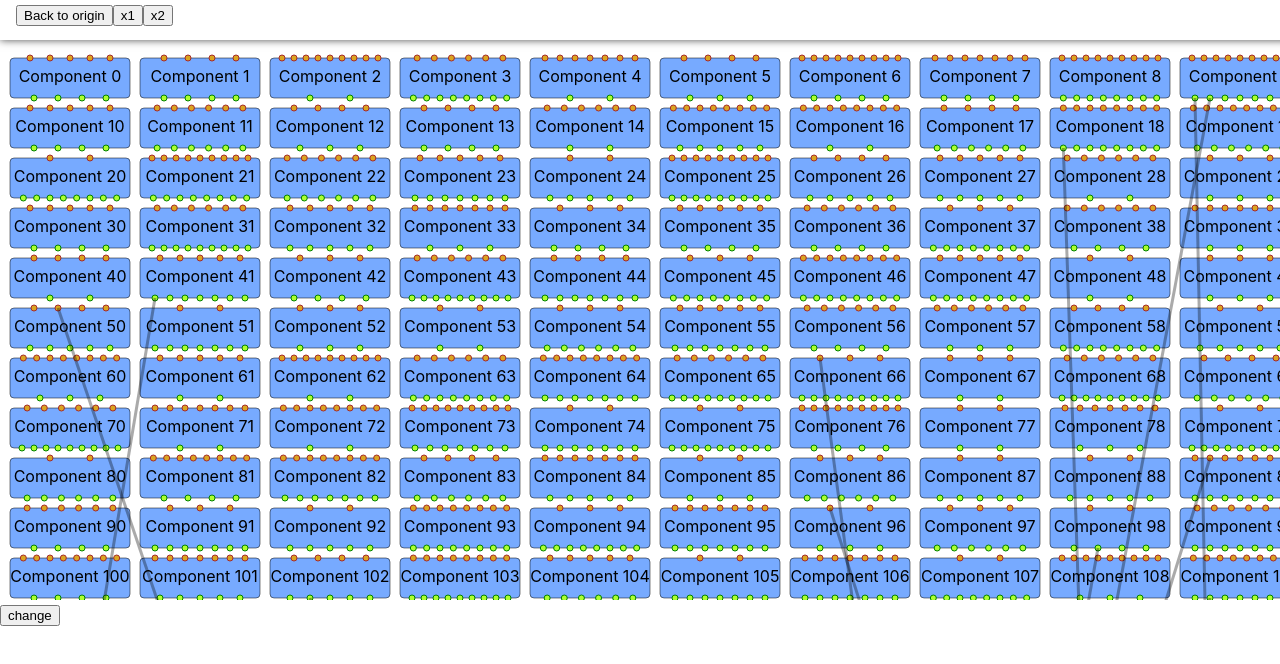
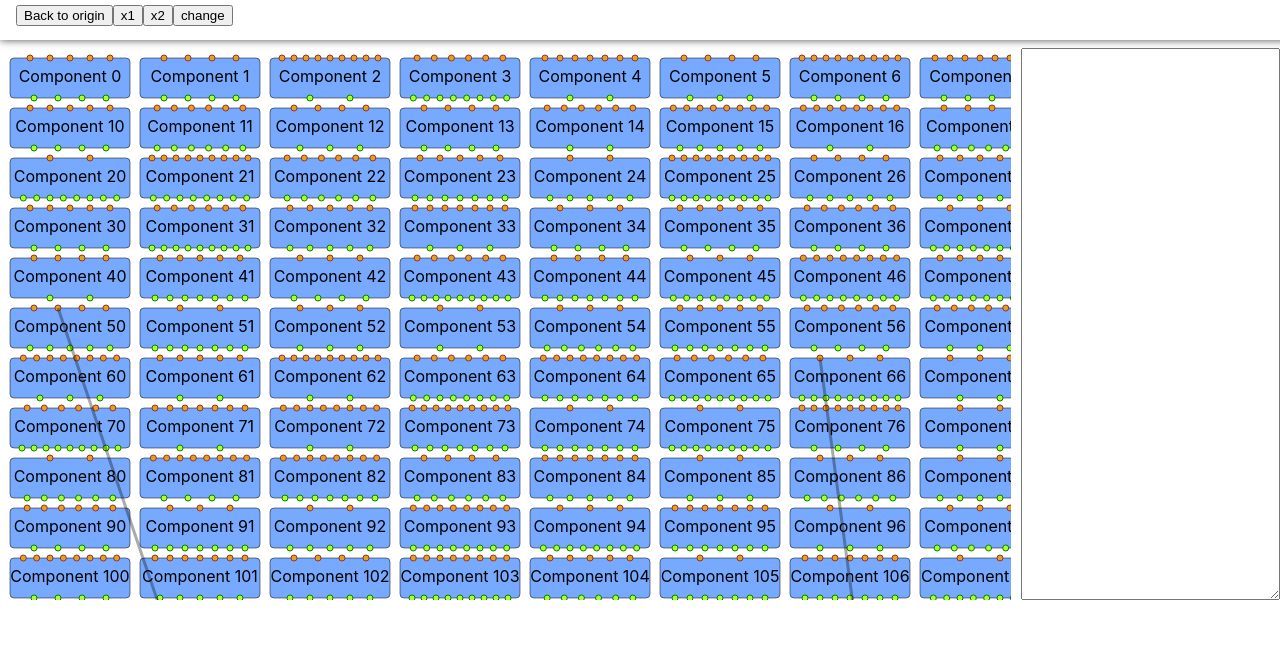
Before and after one commit to xuhongxu96/editflow, a React (Create React App) app: page / in a window 1280 px wide. Shown: the top 664 px of the page. Built offline with nearby package versions, Linux system fonts and the light colour scheme.

Commit message:
Refactor hooks.

```diff
--- a/src/App.tsx
+++ b/src/App.tsx
@@ -1,7 +1,7 @@
 import React, { useState } from 'react';
 import { Canvas } from 'components/Canvas';
 import { Flow, NodeMap, EdgeMap } from 'models/Flow';
-import { FlowProvider } from 'contexts/FlowContext';
+import { FlowProvider, useFlowState } from 'contexts/FlowContext';
 import { Toolbar } from 'components/Toolbar';
 import { CanvasStyleProvider } from 'contexts/CanvasStyleContext';
 
@@ -12,7 +12,7 @@ const RowSize = 10;
 const OffsetX = 0;
 const OffsetY = 48;
 const NodeCount = 1000;
-const EdgeCount = 100;
+const EdgeCount = 50;
 
 const generatePorts = (namePrefix: string, n: number) => {
   return Array.from(Array(n).keys()).map((_, i) => ({
@@ -55,16 +55,22 @@ const genFlow = (): Flow => {
 
 const App: React.FC = () => {
   const [flow, setFlow] = useState(genFlow());
+  const [flowState, dispatch] = useFlowState(flow);
 
   return (
-    <div className='App'>
+    <div className='App' style={{ display: 'flex' }}>
       <CanvasStyleProvider>
-        <FlowProvider flow={flow} onFlowChanged={o => console.log(JSON.stringify(o.nodes['node-0']?.layout))}>
-          <Canvas width='100%' height='600' />
-          <Toolbar />
+        <FlowProvider flowState={flowState} dispatch={dispatch}>
+          <Canvas width='80%' height='600' />
+          <Toolbar>
+            <button onClick={() => { setFlow(genFlow()) }}>change</button>
+          </Toolbar>
         </FlowProvider>
       </CanvasStyleProvider>
-      <button onClick={() => { setFlow(genFlow()) }}>change</button>
+
+      <textarea readOnly style={{ width: '20%', marginTop: 48, marginLeft: 10 }} value={
+        ''
+      } />
     </div >
   );
 }
--- a/src/components/Canvas.tsx
+++ b/src/components/Canvas.tsx
@@ -1,11 +1,11 @@
-import React, { useEffect, useMemo, useRef } from 'react';
+import React, { useEffect, useMemo, useRef, useCallback } from 'react';
 import { Node } from './Node';
 import { useClientSize } from 'hooks/useClientSize';
-import { useFlowDispatch, useFlow, useMovingNode, useUpdateVisibleNodes, useUpdateViewOffsetByDelta, useResizingNode } from 'contexts/FlowContext';
+import { useFlowDispatch, useFlow, useUpdateVisibleNodes, useUpdateViewOffsetByDelta, useMovingAndResizingNode, useSelectableNodeAndEdge } from 'contexts/FlowContext';
 import * as Flow from 'models/Flow';
-import { useEventListener } from 'hooks';
 import { Edge } from './Edge';
 import { EdgeState } from 'models/FlowState';
+import { HandleDirection } from './HandleBox';
 
 export interface CanvasProps {
     width: string | number;
@@ -22,23 +22,9 @@ export const Canvas: React.FC<CanvasProps> = (props) => {
     useEffect(() => dispatch({ type: 'updateClientSize', clientSize: rootClientSize }), [rootClientSize, dispatch]);
 
     useUpdateVisibleNodes();
-    useEventListener('mousedown', () => {
-        dispatch({ type: 'unselectAllNodes' });
-        dispatch({ type: 'unselectAllEdges' });
-    });
-    useEffect(() => {
-        dispatch({
-            type: 'setSelectEdges',
-            ids: Array.from(Array.from(flow.selectedNodeIds.keys())
-                .reduce((p, nodeId) => {
-                    flow.nodeEdgeMap.get(nodeId)?.forEach(i => p.add(i));
-                    return p;
-                }, new Set<string>()).keys())
-        });
-    }, [flow.nodeEdgeMap, flow.selectedNodeIds, dispatch])
+    useSelectableNodeAndEdge();
 
-    const { startMovingNode, onMovingNode } = useMovingNode();
-    const { startResizingNode, onResizingNode } = useResizingNode();
+    const { startMovingNode, onMovingNode, startResizingNode, onResizingNode } = useMovingAndResizingNode();
     const updateViewOffsetByDelta = useUpdateViewOffsetByDelta();
 
     useEffect(() => dispatch({ type: 'updateNewlyVisibleEdges', nodeIds: flow.newlyVisibleNodeIds }),
@@ -46,6 +32,47 @@ export const Canvas: React.FC<CanvasProps> = (props) => {
 
     useEffect(() => dispatch({ type: 'updateVisibleEdges', nodeIds: Array.from(flow.visibleNodeIds.keys()) }),
         [flow.visibleNodeIds, dispatch]);
+
+    const onNodeMouseDown = useCallback((e: React.MouseEvent<SVGSVGElement>, id: string) => {
+        if (!flow.selectedNodeIds.has(id)) {
+            if (e.ctrlKey) {
+                dispatch({ type: 'addSelectNodes', ids: [id] });
+            } else {
+                dispatch({ type: 'setSelectNodes', ids: [id] });
+            }
+        }
+        startMovingNode(e);
+        e.stopPropagation();
+    }, [flow.selectedNodeIds, startMovingNode, dispatch]);
+
+    const onNodeClick = useCallback((e: React.MouseEvent<SVGSVGElement>, id: string) => {
+        // No need to check if it is selected here, because when node is selected,
+        // it will be moved from visibleNodes to selectedNodes, and the click event won't be triggered.
+        if (e.ctrlKey) {
+            dispatch({ type: 'unselectNodes', ids: [id] });
+        }
+    }, [dispatch]);
+
+    const onNodeHandleMouseDown = useCallback((e: React.MouseEvent, id: string, direction: HandleDirection) =>
+        startResizingNode(e, direction),
+        [startResizingNode]);
+
+    const newlyVisibleNodes = useMemo(() =>
+        flow.newlyVisibleNodeIds
+            .filter(i => !flow.selectedNodeIds.has(i))
+            .map(i => [i, flow.raw.nodes[i]] as [string, Flow.Node]),
+        [flow.newlyVisibleNodeIds, flow.selectedNodeIds, flow.raw.nodes]);
+
+    const visibleNodes = useMemo(() =>
+        Array.from(flow.visibleNodeIds.keys())
+            .filter(i => !flow.selectedNodeIds.has(i))
+            .map(i => [i, flow.raw.nodes[i]] as [string, Flow.Node]),
+        [flow.visibleNodeIds, flow.selectedNodeIds, flow.raw.nodes]);
+
+    const selectedNodes = useMemo(() =>
+        Array.from(flow.selectedNodeIds.keys())
+            .map(i => [i, flow.raw.nodes[i]] as [string, Flow.Node]),
+        [flow.selectedNodeIds, flow.raw.nodes]);
 
     return (
         <svg
@@ -64,35 +91,30 @@ export const Canvas: React.FC<CanvasProps> = (props) => {
 
             <g transform={`scale(${flow.scale}) translate(${-flow.viewBound.x},${-flow.viewBound.y})`}>
                 <g filter={flow.selectedNodeIds.size > 0 ? 'url(#blur0)' : ''}>
-                    {useMemo(() => flow.newlyVisibleNodeIds
-                        .filter(i => !flow.selectedNodeIds.has(i))
-                        .map(i => [i, flow.raw.nodes[i]] as [string, Flow.Node])
-                        .map(([id, node]) => {
-                            return (<Node
+                    {useMemo(() => newlyVisibleNodes.map(([id, node]) => (
+                        <Node
                             key={id}
                             id={id}
                             {...node}
                             animated={true}
                             selected={flow.selectedNodeIds.has(id)}
-                                onMouseDown={e => { startMovingNode(e); }}
-                                onHandleMouseDown={(e, direction) => { startResizingNode(e, direction); }}
-                            />);
-                        }
-                        ), [flow.newlyVisibleNodeIds, flow.raw.nodes, flow.selectedNodeIds, startMovingNode, startResizingNode])}
+                            onMouseDown={onNodeMouseDown}
+                            onClick={onNodeClick}
+                            onHandleMouseDown={onNodeHandleMouseDown}
+                        />
+                    )), [newlyVisibleNodes, flow.selectedNodeIds, onNodeMouseDown, onNodeClick, onNodeHandleMouseDown])}
 
-                    {useMemo(() => Array.from(flow.visibleNodeIds.keys())
-                        .filter(i => !flow.selectedNodeIds.has(i))
-                        .map(i => [i, flow.raw.nodes[i]] as [string, Flow.Node])
-                        .map(([id, node]) => {
-                            return (<Node
+                    {useMemo(() => visibleNodes.map(([id, node]) => (
+                        <Node
                             key={id}
                             id={id}
                             {...node}
                             selected={flow.selectedNodeIds.has(id)}
-                                onMouseDown={e => { startMovingNode(e); }}
-                                onHandleMouseDown={(e, direction) => { startResizingNode(e, direction); }}
-                            />);
-                        }), [flow.visibleNodeIds, flow.raw.nodes, flow.selectedNodeIds, startMovingNode, startResizingNode])}
+                            onMouseDown={onNodeMouseDown}
+                            onClick={onNodeClick}
+                            onHandleMouseDown={onNodeHandleMouseDown}
+                        />
+                    )), [visibleNodes, flow.selectedNodeIds, onNodeMouseDown, onNodeClick, onNodeHandleMouseDown])}
 
                     {useMemo(() => Array.from(flow.visibleEdgeIds.keys())
                         .filter(edgeId => !flow.selectedEdgeIds.has(edgeId))
@@ -115,19 +137,18 @@ export const Canvas: React.FC<CanvasProps> = (props) => {
                         ), [flow.newlyVisibleEdgeIds, flow.selectedEdgeIds, flow.edgeStateMap])}
                 </g>
 
-                {useMemo(() => Array.from(flow.selectedNodeIds.keys())
-                    .map(i => [i, flow.raw.nodes[i]] as [string, Flow.Node])
-                    .map(([id, node]) =>
+                {useMemo(() => selectedNodes.map(([id, node]) => (
                     <Node
                         key={id}
                         id={id}
                         {...node}
                         draftLayout={flow.draftNodeLayout.get(id)}
-                            selected={flow.selectedNodeIds.has(id)}
-                            onMouseDown={e => { startMovingNode(e); }}
-                            onHandleMouseDown={(e, direction) => { startResizingNode(e, direction); }}
+                        selected={true}
+                        onMouseDown={onNodeMouseDown}
+                        onClick={onNodeClick}
+                        onHandleMouseDown={onNodeHandleMouseDown}
                     />
-                    ), [flow.raw.nodes, flow.selectedNodeIds, flow.draftNodeLayout, startMovingNode, startResizingNode])}
+                )), [selectedNodes, flow.draftNodeLayout, onNodeMouseDown, onNodeClick, onNodeHandleMouseDown])}
 
                 {useMemo(() => Array.from(flow.selectedEdgeIds.keys())
                     .map(edgeId => [edgeId, flow.edgeStateMap.get(edgeId)!] as [string, EdgeState])
--- a/src/components/Toolbar.tsx
+++ b/src/components/Toolbar.tsx
@@ -2,7 +2,7 @@ import React from 'react';
 import { useFlowDispatch } from 'contexts/FlowContext';
 import Style from './Toolbar.module.css';
 
-export const Toolbar: React.FC = () => {
+export const Toolbar: React.FC<React.PropsWithChildren<{}>> = (props) => {
     const dispatch = useFlowDispatch();
 
     return (
@@ -16,6 +16,7 @@ export const Toolbar: React.FC = () => {
             <button onClick={() => dispatch({ type: 'setScale', scale: 2 })}>
                 x2
             </button>
+            {props.children}
         </div >
     );
 }
--- a/src/contexts/FlowContext.tsx
+++ b/src/contexts/FlowContext.tsx
@@ -10,17 +10,18 @@ import { EmptyFlowState, FlowState } from "models/FlowState";
 import { HandleDirection } from "components/HandleBox";
 
 const FlowStateContext = React.createContext<FlowState>(EmptyFlowState);
-const FlowDispatchContext = React.createContext<FlowDispatch>(() => { })
+const FlowDispatchContext = React.createContext<FlowDispatch>(() => { });
 
-export const FlowProvider: React.FC<React.PropsWithChildren<{ flow: Flow, onFlowChanged?: (flow: Flow) => void }>> = (props) => {
+export const useFlowState = (flow: Flow): [FlowState, FlowDispatch] => {
     const canvasStyle = useContext(CanvasStyleContext);
     const reducer = useMemo(() => makeFlowReducer(canvasStyle), [canvasStyle]);
     const [flowState, dispatch] = useImmerReducer(reducer, EmptyFlowState);
+    useEffect(() => dispatch({ type: 'init', flow: flow }), [flow, dispatch]);
+    return [flowState, dispatch];
+}
 
-    const { flow, onFlowChanged, children } = props;
-
-    useEffect(() => dispatch({ type: 'init', flow: flow }), [flow, dispatch]);
-    useEffect(() => onFlowChanged && onFlowChanged(flowState.raw), [onFlowChanged, flowState.raw])
+export const FlowProvider: React.FC<React.PropsWithChildren<{ flowState: FlowState, dispatch: FlowDispatch }>> = (props) => {
+    const { flowState, dispatch, children } = props;
 
     return (
         <FlowDispatchContext.Provider value={dispatch}>
@@ -29,12 +30,12 @@ export const FlowProvider: React.FC<React.PropsWithChildren<{ flow: Flow, onFlow
             </FlowStateContext.Provider>
         </FlowDispatchContext.Provider>
     );
-}
+};
 
-export const useFlow = () => { return useContext(FlowStateContext); }
-export const useFlowDispatch = () => { return useContext(FlowDispatchContext); }
+export const useFlow = () => { return useContext(FlowStateContext); };
+export const useFlowDispatch = () => { return useContext(FlowDispatchContext); };
 
-export const useMovingNode = () => {
+export const useMovingAndResizingNode = () => {
     const { scale } = useFlow();
     const dispatch = useFlowDispatch();
 
@@ -43,26 +44,6 @@ export const useMovingNode = () => {
         dispatch({ type: 'moveSelectedNodes', offset: { x: offset.x / scale, y: offset.y / scale } });
     }, [dispatch, scale]));
 
-    // Mouse up will stop and confirm moving to update the draft position to real position
-    useEventListener('mouseup', useCallback(() => {
-        stopMovingNode(false);
-        dispatch({ type: 'stopMovingNodes', cancel: false });
-    }, [stopMovingNode, dispatch]));
-
-    useEventListener('keydown', useCallback((e) => {
-        // Escape will cancel the current moving and restore the previous position
-        if (e.key === 'Escape') {
-            stopMovingNode(true);
-            dispatch({ type: 'stopMovingNodes', cancel: true });
-        }
-    }, [stopMovingNode, dispatch]))
-
-    return { startMovingNode, stopMovingNode, onMovingNode }
-}
-
-export const useResizingNode = () => {
-    const { scale } = useFlow();
-    const dispatch = useFlowDispatch();
     const [resizeHandleDirection, setResizeHandleDirection] = useState<HandleDirection>();
 
     // Correct the offset by current scale factor
@@ -76,40 +57,51 @@ export const useResizingNode = () => {
         }
     }, [dispatch, resizeHandleDirection, scale]));
 
-    // Mouse up will stop and confirm resizing to update the draft layout to real layout
+    // Mouse up will stop and confirm moving or resizing to update the draft layout to real layout
     useEventListener('mouseup', useCallback(() => {
+        stopMovingNode(false);
         stopResizingNode(false);
+        dispatch({ type: 'stopMovingNodes', cancel: false });
         dispatch({ type: 'stopResizingNodes', cancel: false });
-    }, [stopResizingNode, dispatch]));
+    }, [stopMovingNode, stopResizingNode, dispatch]));
 
     useEventListener('keydown', useCallback((e) => {
-        // Escape will cancel the current moving and restore the previous position
+        // Escape will cancel the current moving or resizing and restore the previous layout
         if (e.key === 'Escape') {
+            stopMovingNode(true);
             stopResizingNode(true);
+            dispatch({ type: 'stopMovingNodes', cancel: true });
             dispatch({ type: 'stopResizingNodes', cancel: true });
         }
-    }, [stopResizingNode, dispatch]))
+    }, [stopMovingNode, stopResizingNode, dispatch]))
 
+    // Set handle direction to know which direction to resize the node
     const startResizingNode = useCallback((e: React.MouseEvent, direction: HandleDirection) => {
         setResizeHandleDirection(direction);
         _startResizingNode(e);
     }, [_startResizingNode]);
 
-    return { startResizingNode, stopResizingNode, onResizingNode }
-}
+    return {
+        startMovingNode, stopMovingNode, onMovingNode,
+        startResizingNode, stopResizingNode, onResizingNode
+    };
+};
 
 export const useUpdateVisibleNodes = () => {
     const { viewBound } = useFlow();
     const dispatch = useFlowDispatch();
 
+    // Update newly visible nodes once view bound is changed without timeout
     useEffect(() => dispatch({ type: 'updateNewlyVisibleNodes' }), [viewBound, dispatch]);
 
-    // After 500ms, newly visible nodes will be added as visible nodes, which will disable the entering animation.
+    // After 500ms without view bound changes,
+    // newly visible nodes will be transformed to confirmed visible nodes,
+    // which will disable the entering animation and also has a larger cached view.
     useEffect(() => {
         const timer = setTimeout(() => dispatch({ type: 'updateVisibleNodes', cacheExpandSize: 500 }), 300);
         return () => clearTimeout(timer);
     }, [viewBound, dispatch]);
-}
+};
 
 export const useUpdateViewOffsetByDelta = () => {
     const dispatch = useFlowDispatch();
@@ -122,4 +114,25 @@ export const useUpdateViewOffsetByDelta = () => {
             delta: delta,
         });
     }, [dispatch]);
-}
+};
+
+export const useSelectableNodeAndEdge = () => {
+    const { selectedNodeIds, nodeEdgeMap } = useFlow();
+    const dispatch = useFlowDispatch();
+
+    useEventListener('mousedown', () => {
+        dispatch({ type: 'unselectAllNodes' });
+        dispatch({ type: 'unselectAllEdges' });
+    });
+
+    useEffect(() => {
+        dispatch({
+            type: 'setSelectEdges',
+            ids: Array.from(Array.from(selectedNodeIds.keys())
+                .reduce((p, nodeId) => {
+                    nodeEdgeMap.get(nodeId)?.forEach(i => p.add(i));
+                    return p;
+                }, new Set<string>()).keys())
+        });
+    }, [nodeEdgeMap, selectedNodeIds, dispatch])
+};
--- a/src/reducers/FlowReducer.ts
+++ b/src/reducers/FlowReducer.ts
@@ -126,7 +126,7 @@ const reducers = {
         action.ids.forEach(id => draft.selectedNodeIds.delete(id));
     },
     unselectAllNodes: (draft: DraftFlow, action: {}) => {
-        draft.selectedNodeIds.clear();
+        if (draft.selectedNodeIds.size > 0) draft.selectedNodeIds.clear();
     },
     toggleNodes: (draft: DraftFlow, action: { ids: string[] }) => {
         action.ids.forEach(id => {
```
Also changed, not shown: src/components/Node.tsx (+9 -31 lines). Lines whose indentation alone changed are shown as unchanged.
